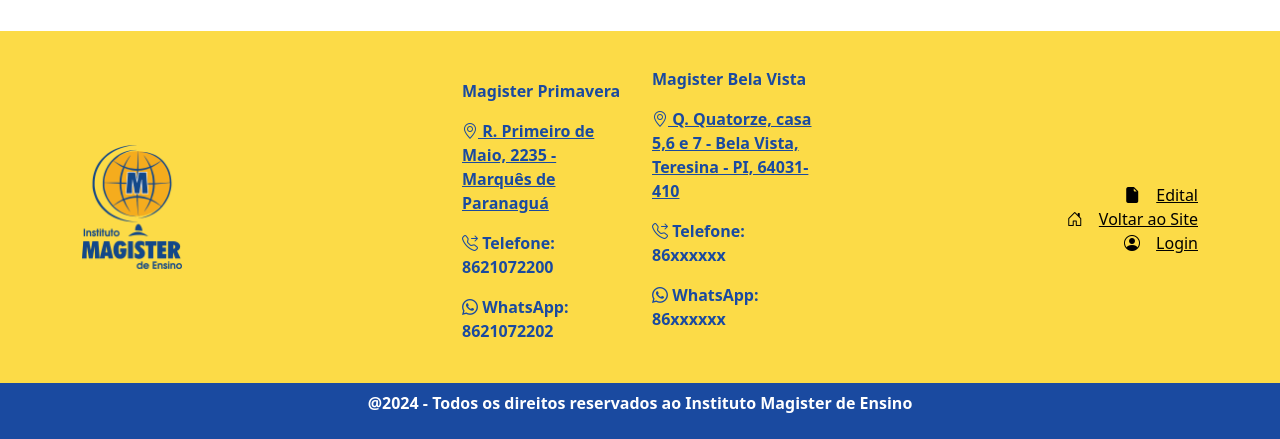
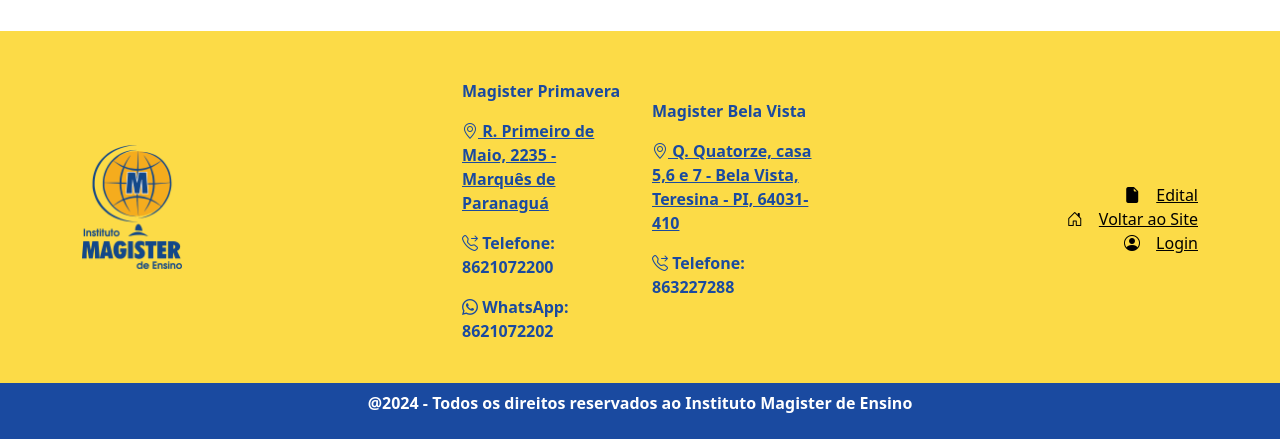
Before and after one commit to gwpoliveira/magbolsas, a Django app: page /inscricao/ in a window 1280 px wide. Shown: the part 2800-3239 px from the top of the page. Run offline with Django 5.2, Linux system fonts and the light colour scheme.

Commit message:
SUBINDO COM VIDEO

```diff
--- a/templates/base.html
+++ b/templates/base.html
@@ -88,9 +88,8 @@
                         <p><i class="bi bi-geo-alt"></i>
                         Q. Quatorze, casa 5,6 e 7 - Bela Vista, Teresina - PI, 64031-410</p></a>
                     <p><i class="bi bi-telephone-forward"></i>
-                        Telefone: 86xxxxxx</p>
-                    <p><i class="bi bi-whatsapp"></i>
-                        WhatsApp: 86xxxxxx</p>
+                        Telefone: 863227288</p>
+
                 </div>
 
                 <!-- Coluna dos Links -->
--- a/templates/home.html
+++ b/templates/home.html
@@ -33,7 +33,7 @@ MagBolsas - Inscrição para Bolsa de Estudos
                         <p>Dia 22 de setembro de 2024 a partir das 08:30</p>
                     </li>
                     <li>
-                        Educação Infantil, do 1º e 2º ano do Ensino do 1º e 2º ano Fundamental
+                        Educação Infantil, do 1º e 2º ano do Ensino Fundamental
                         <p> Dia 23 de setembro de 2024 a partir das 9h30 </p>
                     </li>
                 </ul>
@@ -149,7 +149,7 @@ MagBolsas - Inscrição para Bolsa de Estudos
     <!-- Video Section -->
     <div class="row m-0 my-5">
         <div class="col-md-6 d-flex justify-content-center">
-            <iframe width="560" height="315" src="https://www.youtube.com/embed/IgEPRouaPts"
+            <iframe width="560" height="315" src="https://www.youtube.com/watch?v=l9KwN5zsviQ"
                     title="YouTube video player" frameborder="0"
                     allow="accelerometer; autoplay; clipboard-write; encrypted-media; gyroscope; picture-in-picture"
                     allowfullscreen></iframe>
```
